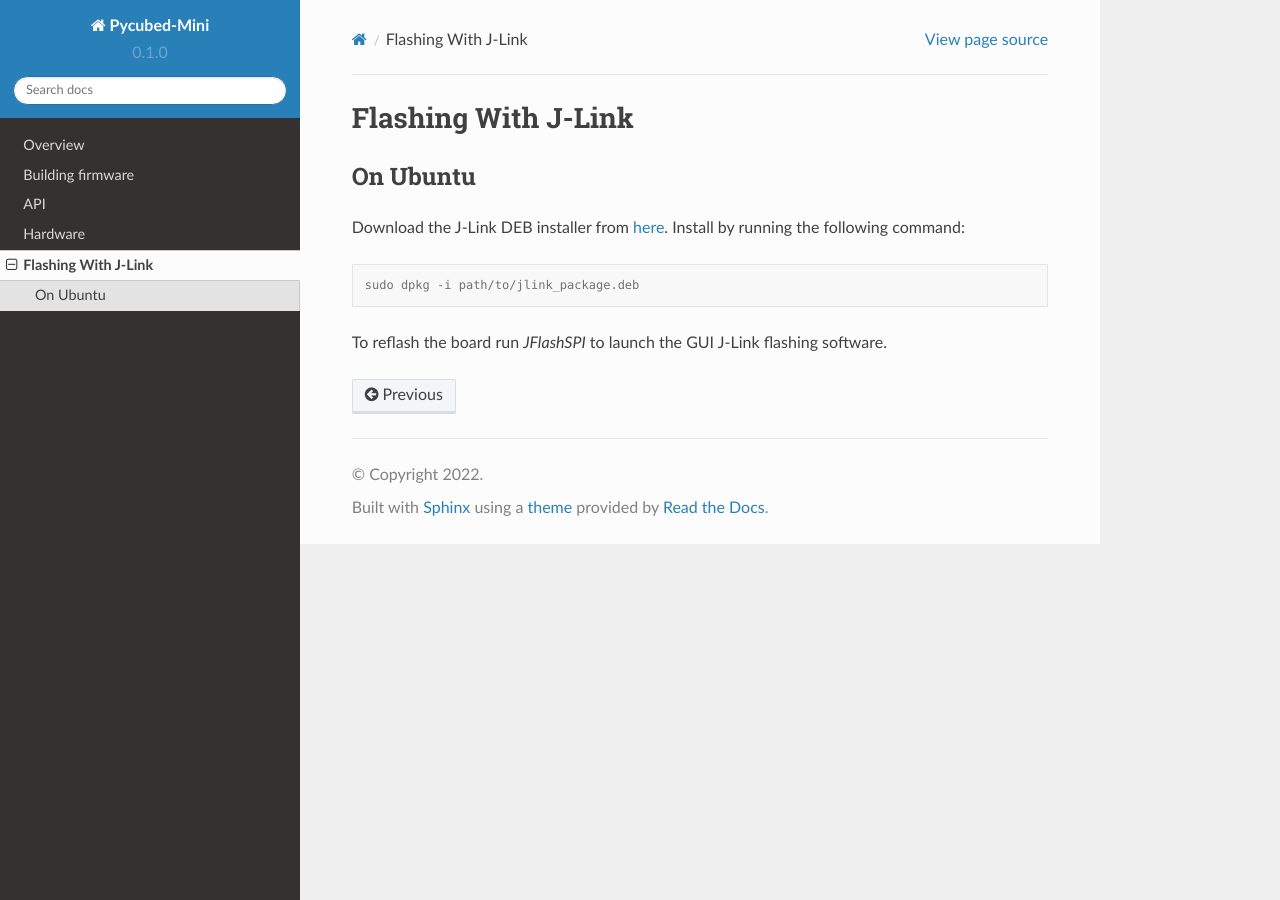
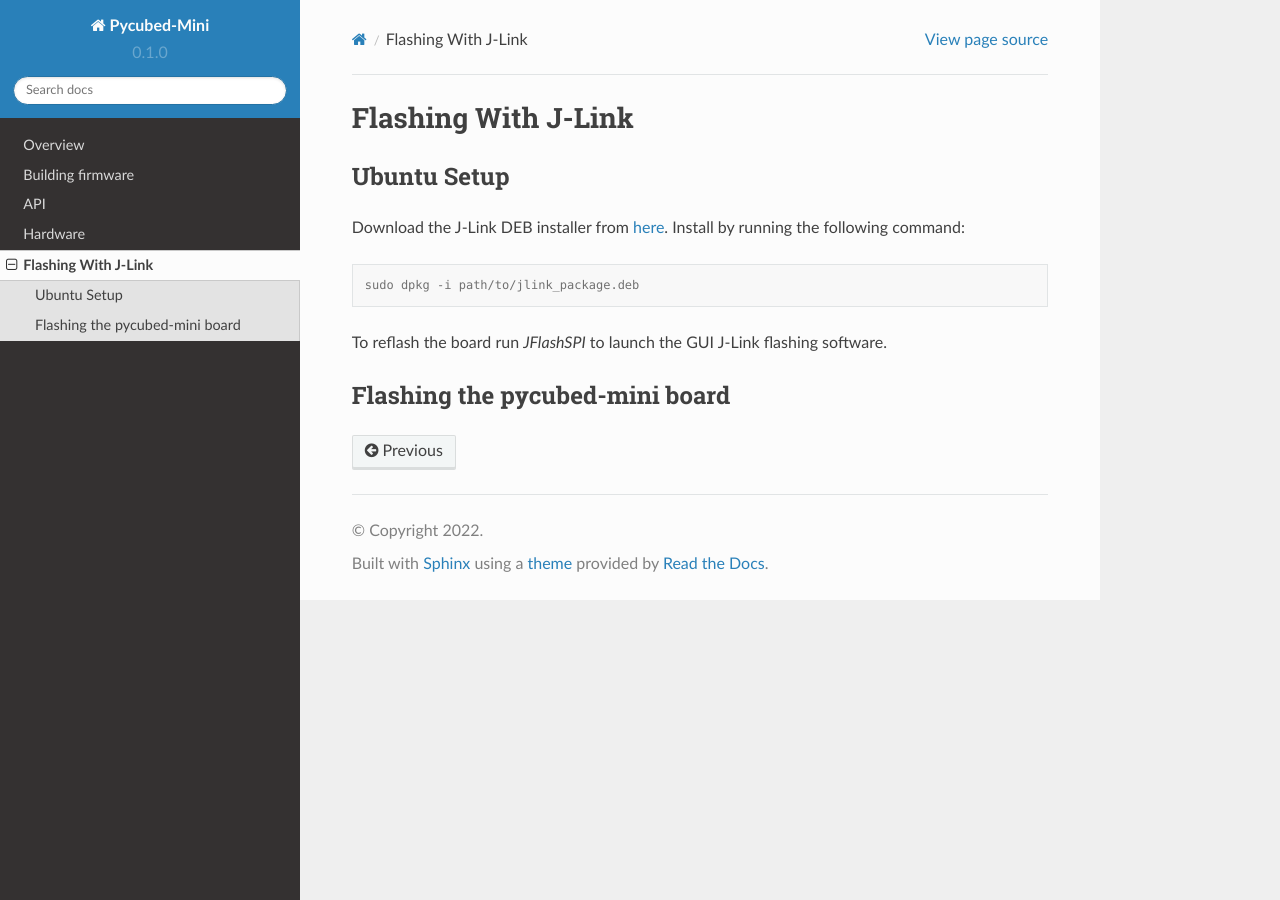
Before and after one commit to PyCubed-Mini/PocketQubeDocs, a Sphinx documentation site: the page built from docs/source/jlink.rst, in a window 1280 px wide. Built offline with Sphinx 7.4.7 and the Read the Docs theme 2.0.0, drawn with Linux system fonts in a browser that asks for light colours.

Commit message:
Restructure

```diff
--- a/docs/source/jlink.rst
+++ b/docs/source/jlink.rst
@@ -1,10 +1,11 @@
 Flashing With J-Link
-==========
+====================
 
-.. _Ubuntu:
+.. _Ubuntu Setup:
+.. _Flashing with J-Link:
 
-On Ubuntu
-----------
+Ubuntu Setup
+------------
 Download the J-Link DEB installer from `here <https://www.segger.com/downloads/jlink/>`_.
 Install by running the following command:
 
@@ -13,3 +14,6 @@ Install by running the following command:
     sudo dpkg -i path/to/jlink_package.deb
 
 To reflash the board run `JFlashSPI` to launch the GUI J-Link flashing software.
+
+Flashing the pycubed-mini board
+--------------------
```
